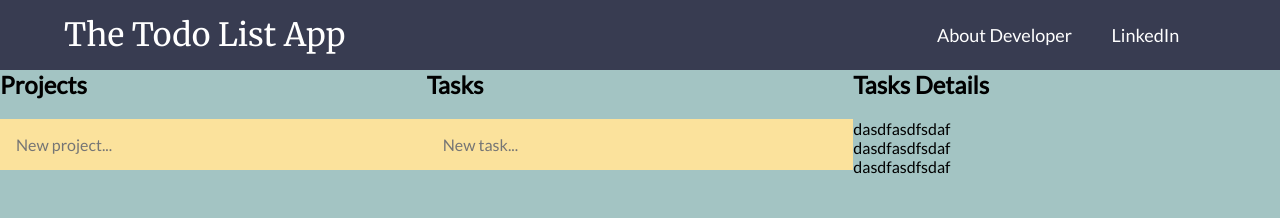
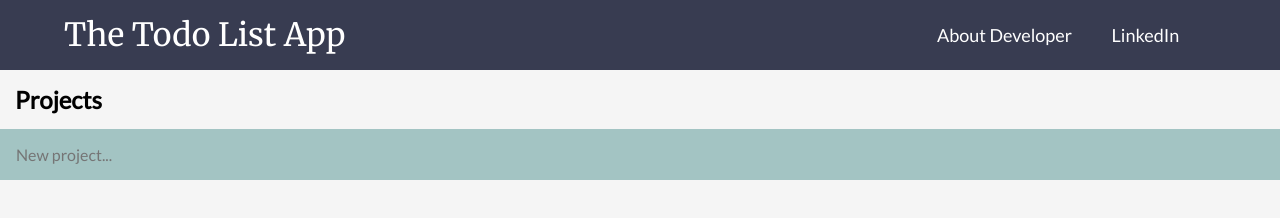
Before and after one commit to salvillalon45/TodoList-theOdinProject, a website built with webpack: page dist/index.html in a window 1280 px wide. Built offline with nearby package versions, Linux system fonts and the light colour scheme; files whose address does not match are found by name.

Commit message:
working on making the project and tasks model

```diff
--- /dev/null
+++ b/src/controllers/projectController.js
@@ -0,0 +1,27 @@
+import { projectFactory } from "../models/project";
+
+const projectControllerFactory = function()  {
+
+    let project = projectFactory();
+
+    function createProject(projectTitle) {
+        console.log("Inside createProject()");
+
+        project.name = projectTitle;
+
+        console.log(project.name);
+        console.log(project.tasks);
+        storeInStorage(projectTitle);
+    }
+
+    function storeInStorage(projectTitle) {
+        console.log("Inside storeInStorage()");
+        window.localStorage.setItem(projectTitle, projectTitle);
+    }
+
+    return {
+        createProject
+    };
+}
+
+export { projectControllerFactory };
--- a/src/index.js
+++ b/src/index.js
@@ -1 +1,17 @@
+import { projectControllerFactory } from "./controllers/projectController";
+import { projectViewFactory } from "./pages/projectsView";
+
 console.log("Inside index.js");
+
+let projectController = projectControllerFactory();
+let projectView = projectViewFactory();
+
+projectView.render();
+
+document.getElementById("input-project").addEventListener("change", function(event) {
+    let projectTitle = document.getElementById("input-project").value;
+    console.log(projectTitle);
+    projectController.createProject(projectTitle);
+    projectView.createUserProject(projectTitle);
+    document.getElementById("input-project").value = "";
+});
--- /dev/null
+++ b/src/models/project.js
@@ -0,0 +1,11 @@
+const projectFactory = function(newName)  {
+
+    let name = newName;
+    let tasks = [];
+
+    return {
+        name, tasks
+    };
+}
+
+export { projectFactory };
--- /dev/null
+++ b/src/pages/projectsView.js
@@ -0,0 +1,59 @@
+const projectViewFactory = function()  {
+
+    const content = document.querySelector("#content");
+    const main = document.createElement("main");
+
+    const projects = document.createElement("div");
+    projects.classList.add("projects-container");
+    projects.innerHTML = "<h2>Projects</h2>";
+
+    function createInputProjectContainer() {
+        console.log("Inside createInputProjectContainer()");
+
+        const inputProjectsContainer = document.createElement("div");
+        inputProjectsContainer.classList.add("input-project-container");
+
+        inputProjectsContainer.innerHTML = '<label for="input-project"></label>' + '<input id="input-project" placeholder="New project...">';
+
+        projects.append(inputProjectsContainer);
+        main.append(projects);
+        content.append(main);
+    }
+
+    function createUserProjectContainer() {
+        console.log("Inside createUserProjectContainer()");
+
+        const userProjectContainer = document.createElement("div");
+        userProjectContainer.classList.add("user-project-container");
+
+        projects.append(userProjectContainer);
+        main.append(projects);
+        content.append(main);
+    }
+
+    function createUserProject(projectTitle) {
+        console.log("Inside createUserProject()");
+
+        const userProject = document.createElement("p");
+        userProject.classList.add("user-project");
+
+        userProject.innerHTML = projectTitle;
+
+        const userProjectContainer = document.querySelector(".user-project-container");
+        userProjectContainer.append(userProject);
+        projects.append(userProjectContainer);
+        main.append(projects);
+        content.append(main);
+    }
+
+    function render() {
+        createInputProjectContainer();
+        createUserProjectContainer();
+    }
+
+    return {
+        render, createUserProject
+    }
+}
+
+export { projectViewFactory }
```
Also changed, not shown: dist/css/index.css, dist/index.html, dist/main.js.
